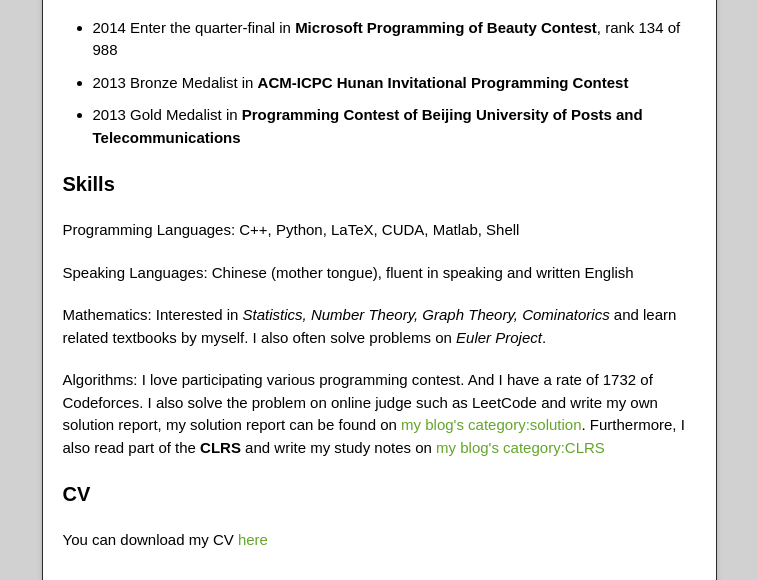
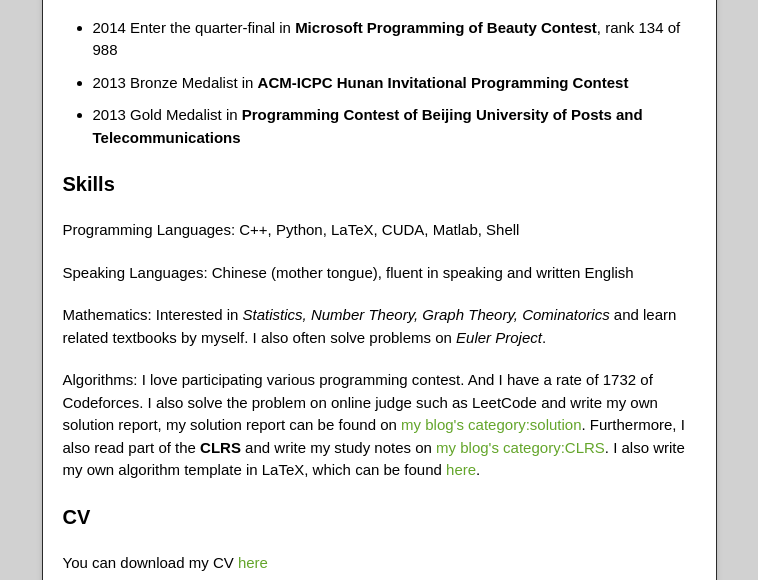
Before and after one commit to billy-inn/Homepage, a plain HTML site: page index.html in a window 1280 px wide. Shown: the part 2587-3167 px from the top of the page, without its empty margins (261-1019 px from the left). Drawn offline with nearby package versions, Linux system fonts and the light colour scheme.

```diff
--- a/index.html
+++ b/index.html
@@ -162,7 +162,7 @@
 
 <p>Mathematics: Interested in <em>Statistics, Number Theory, Graph Theory, Cominatorics</em> and learn related textbooks by myself. I also often solve problems on <em>Euler Project</em>.</p>
 
-<p>Algorithms: I love participating various programming contest. And I have a rate of 1732 of Codeforces. I also solve the problem on online judge such as LeetCode and write my own solution report, my solution report can be found on <a href="http://billyinn.wordpress.com/category/solutions/">my blog's category:solution</a>. Furthermore, I also read part of the <strong>CLRS</strong> and write my study notes on <a href="http://billyinn.wordpress.com/category/algorithms/clrs/">my blog's category:CLRS</a></p>
+<p>Algorithms: I love participating various programming contest. And I have a rate of 1732 of Codeforces. I also solve the problem on online judge such as LeetCode and write my own solution report, my solution report can be found on <a href="http://billyinn.wordpress.com/category/solutions/">my blog's category:solution</a>. Furthermore, I also read part of the <strong>CLRS</strong> and write my study notes on <a href="http://billyinn.wordpress.com/category/algorithms/clrs/">my blog's category:CLRS</a>. I also write my own algorithm template in LaTeX, which can be found <a href="http://billy-inn.github.io/Homepage/my_template_2014:8:7.pdf">here</a>.</p>
 
 <h3>
 <a name="cv" class="anchor" href="#cv"><span class="octicon octicon-link"></span></a>CV</h3>
```
Also changed, not shown: params.json (+1 -1 lines).
